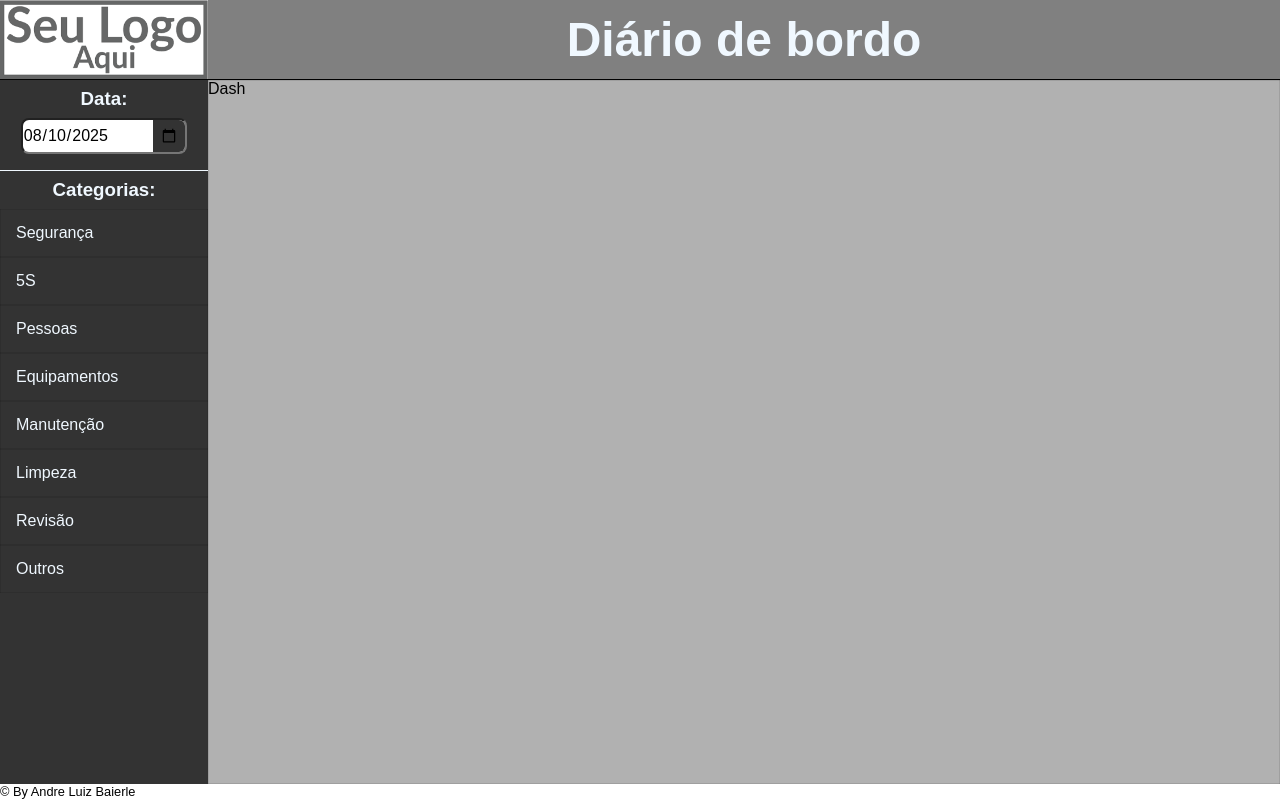
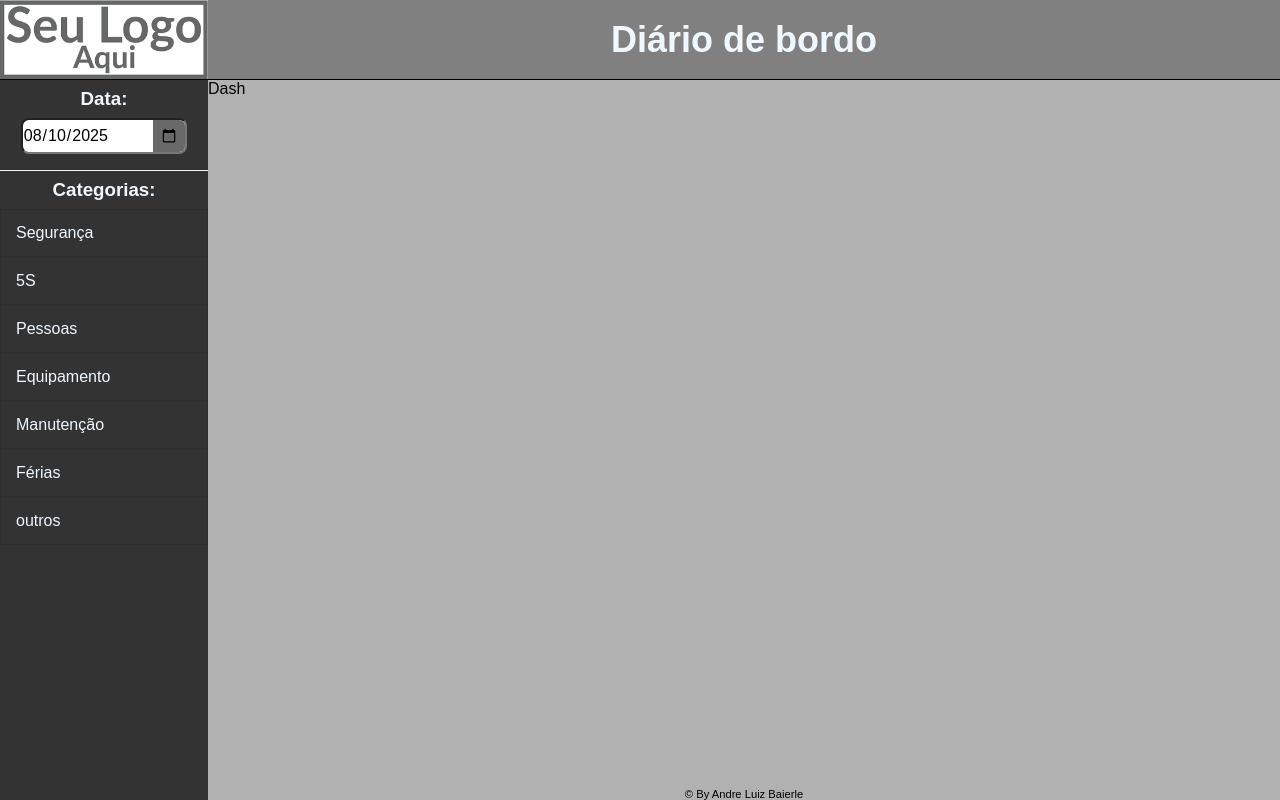
Before and after one commit to LordVonago/daily_operation_maintenance, a React (Vite) app: page / in a window 1280 px wide. Built offline with nearby package versions, Linux system fonts and the light colour scheme.

Commit message:
Exibição de telas
Incluídas a exibição das telas para cada Categoria via manipulação de estilos via JS.
Ajustes de CSS para a exibição das telas e ajustes nos elementos que já existiam.

```diff
--- a/index.html
+++ b/index.html
@@ -1,9 +1,22 @@
-<!doctype html>
+<!DOCTYPE html>
 <html lang="pt-BR">
   <head>
     <meta charset="UTF-8" />
-    <!-- <link rel="icon" type="image/svg+xml" href="/vite.svg" /> -->
+
+    <!-- Favicon -->
+    <link rel="icon" type="image/svg+xml" href="/favicon.png" />
+
     <meta name="viewport" content="width=device-width, initial-scale=1.0" />
+
+    <!-- Icons -->
+    <link
+      rel="stylesheet"
+      href="https://cdnjs.cloudflare.com/ajax/libs/font-awesome/6.5.1/css/all.min.css"
+      integrity="sha512-DTOQO9RWCH3ppGqcWaEA1BIZOC6xxalwEsw9c2QQeAIftl+Vegovlnee1c9QX4TctnWMn13TZye+giMm8e2LwA=="
+      crossorigin="anonymous"
+      referrerpolicy="no-referrer"
+    />
+
     <title>Acompanhamento organizacional</title>
   </head>
   <body>
--- /dev/null
+++ b/src/Components/5S/S5.jsx
@@ -0,0 +1,9 @@
+// Os elementos <div> não podem conter id
+
+import classes from "./S5.module.css";
+
+const S5 = () => {
+  return <div>5s</div>;
+};
+
+export default S5;
--- a/src/Components/Dash.jsx
+++ /dev/null
@@ -1,7 +0,0 @@
-import React from "react";
-
-const Dash = () => {
-  return <div>Dash</div>;
-};
-
-export default Dash;
--- /dev/null
+++ b/src/Components/Dashboard/Dash.jsx
@@ -0,0 +1,13 @@
+// Os elementos <div> não podem conter id
+
+import classes from "./Dash.module.css";
+
+const Dash = () => {
+  return (
+    <>
+      <div className={classes.mainContainer}>Dash</div>
+    </>
+  );
+};
+
+export default Dash;
--- /dev/null
+++ b/src/Components/Dashboard/Dash.module.css
@@ -0,0 +1,3 @@
+.mainContainer {
+  height: 100%;
+}
--- a/src/Footer/Footer.jsx
+++ b/src/Components/Footer/Footer.jsx
@@ -4,10 +4,9 @@ const Footer = () => {
   return (
     <>
       <footer className={classes.footer}>
-        &copy;
         <a href="https://github.com/LordVonago" target="blank">
           {" "}
-          By Andre Luiz Baierle
+          &copy; By Andre Luiz Baierle
         </a>
       </footer>
     </>
--- a/src/Footer/Footer.module.css
+++ b/src/Components/Footer/Footer.module.css
@@ -1,5 +1,6 @@
 .footer {
-  font-size: 0.8rem;
+  font-size: 0.7rem;
+  text-align: center;
 
   & a {
     color: black;
--- a/src/Home/Home.jsx
+++ b/src/Home/Home.jsx
@@ -1,18 +1,43 @@
 import { useEffect, useState } from "react";
 import classes from "./Home.module.css";
-import Footer from "../Footer/Footer.jsx";
-import Dash from "../Components/Dash.jsx";
+import Footer from "../Components/Footer/Footer.jsx";
+import Dash from "../Components/Dashboard/Dash.jsx";
+import S5 from "../Components/5S/S5.jsx";
 
 const Home = () => {
   let categories = [
-    "Segurança",
-    "5S",
-    "Pessoas",
-    "Equipamentos",
-    "Manutenção",
-    "Limpeza",
-    "Revisão",
-    "Outros",
+    {
+      label: "Segurança",
+      id: "Safety",
+    },
+    {
+      label: "5S",
+      id: "S5",
+    },
+    {
+      label: "Pessoas",
+      id: "People",
+    },
+    {
+      label: "Equipamento",
+      id: "Equipament",
+    },
+    {
+      label: "Manutenção",
+      id: "Maintenance",
+    },
+    {
+      label: "Férias",
+      id: "Vacation",
+    },
+    {
+      label: "outros",
+      id: "Others",
+    },
+    // {
+    //   label: "Pessoas",
+    //   id: "People",
+    // },
   ];
 
   const [inputdatevalue, setinputdatevalue] = useState("");
@@ -30,17 +55,37 @@ const Home = () => {
   }, []);
 
   function handleClick(e) {
+    sessionStorage.setItem("Category", e.target.innerText);
+
     const pElements = e.target.closest("ul").getElementsByTagName("p");
     for (let i = 0; i < pElements.length; i++) {
       const element = pElements[i];
       element.style = "";
     }
 
+    let activatedEl = e.target.id;
+
     e.target.style.backgroundColor = "aliceblue";
     e.target.style.fontSize = "large";
     e.target.style.color = "#333";
     e.target.style.fontWeight = "bold";
     e.target.style.borderRadius = "0.3rem";
+
+    const divElements = document
+      .querySelector("article")
+      .getElementsByTagName("div");
+
+    for (let i = 0; i < divElements.length; i++) {
+      const element = divElements[i];
+
+      if (element.id == activatedEl) {
+        element.style = "";
+      } else {
+        element.id !== ""
+          ? (element.style.display = "none")
+          : (element.style = "");
+      }
+    }
   }
 
   return (
@@ -48,7 +93,10 @@ const Home = () => {
       <div className={classes.mainContainer}>
         {/* Título */}
         <div className={classes.NavBar}>
-          <div className={classes.logoContainer}>
+          <div
+            className={classes.logoContainer}
+            onClick={() => window.location.reload()}
+          >
             <img src="/images.png" alt="" />
           </div>
           <section className={classes.title}>
@@ -80,7 +128,13 @@ const Home = () => {
               <ul>
                 {categories.map((element, index) => (
                   <li key={index} onClick={(e) => handleClick(e)}>
-                    <p>{element}</p>
+                    <p id={element.id}>
+                      {element.label}{" "}
+                      <i
+                        class="fa-solid fa-arrow-right"
+                        style={{ color: "#333" }}
+                      />
+                    </p>
                   </li>
                 ))}
               </ul>
@@ -88,15 +142,83 @@ const Home = () => {
           </aside>
 
           {/* Conteúdo das categorias ((((WIP)))) */}
-          <div className={classes.content}>
-            <article>
-              <div className={classes.dashContainer}>
-                <Dash />
-              </div>
-            </article>
-          </div>
+          <article className={classes.content}>
+            {/* Conteúdo das categorias ((((WIP)))) */}
+
+            {/* DashBoard */}
+            <div id="Dash" className={classes.dashContainer}>
+              <Dash />
+            </div>
+
+            {/* 5S */}
+            <div
+              id="Safety"
+              className={classes.safetyContainer}
+              style={{ display: "none" }}
+            >
+              <p>Segurança</p>
+            </div>
+
+            {/* 5S */}
+            <div
+              id="S5"
+              className={classes.S5Container}
+              style={{ display: "none" }}
+            >
+              <S5 />
+            </div>
+
+            {/* Pessoas */}
+            <div
+              id="People"
+              className={classes.peopleContainer}
+              style={{ display: "none" }}
+            >
+              <p>Pessoas</p>
+            </div>
+
+            {/* Equipamentos */}
+            <div
+              id="Equipament"
+              className={classes.equipamentContainer}
+              style={{ display: "none" }}
+            >
+              <p>Equipamentos</p>
+            </div>
+
+            {/* Manutenção */}
+            <div
+              id="Maintenance"
+              className={classes.maintenanceContainer}
+              style={{ display: "none" }}
+            >
+              <p>Manutenção</p>
+            </div>
+
+            {/* Férias */}
+            <div
+              id="Vacation"
+              className={classes.vacationContainer}
+              style={{ display: "none" }}
+            >
+              <p>Férias</p>
+            </div>
+
+            {/* Outros */}
+            <div
+              id="Others"
+              className={classes.othersContainer}
+              style={{ display: "none" }}
+            >
+              <p>Outros</p>
+            </div>
+
+            {/* Footer */}
+            <footer>
+              <Footer />
+            </footer>
+          </article>
         </div>
-        <Footer />
       </div>
     </>
   );
--- a/src/Home/Home.module.css
+++ b/src/Home/Home.module.css
@@ -1,7 +1,6 @@
-.mainContainer {
+/* .mainContainer {
   height: 100%;
-  height: calc(100vh - 12vh);
-}
+} */
 
 .NavBar {
   background-color: gray;
@@ -19,6 +18,7 @@
     min-width: fit-content;
     max-width: 13rem;
     width: 100%;
+    cursor: pointer;
 
     & img {
       max-width: 13rem;
@@ -31,7 +31,7 @@
     align-content: center;
     text-align: center;
     color: aliceblue;
-    font-size: xx-large;
+    font-size: 3vh;
     min-width: fit-content;
   }
 }
@@ -49,6 +49,7 @@
     width: 100%;
     background-color: #333;
     color: aliceblue;
+    height: 90vh;
 
     & input[type="date"] {
       font-size: 1rem;
@@ -59,7 +60,7 @@
 
       &::-webkit-calendar-picker-indicator {
         cursor: pointer;
-        background-color: #333;
+        background-color: #696969;
         padding: 0.5rem;
         /* border-radius: 0.4rem; */
       }
@@ -80,19 +81,18 @@
       display: flex;
       flex-direction: column;
       & p {
-        align-content: center;
+        display: flex;
+        justify-content: space-between;
+        align-items: center;
         height: 3rem;
         padding-left: 1rem;
+        padding-right: 1rem;
         box-shadow: inset 0 0 1px 0px black;
         cursor: pointer;
         transition: all 0.2s;
         background-color: #333;
-
-        /* & p {
-          width: fit-content;
-        } */
-
-        &:hover {
+      }
+      & p:hover {
         font-size: large;
         font-weight: bold;
         background-color: aliceblue;
@@ -102,15 +102,15 @@
     }
   }
 }
-}
 
 .content {
   width: 100%;
   background-color: rgb(177, 177, 177);
-  box-shadow: inset 0 0 1px 0px black;
+  display: flex;
+  flex-direction: column;
+  & div {
+    flex-grow: 1;
   }
-
-.dashContainer {
 }
 
 @media screen and (max-width: 768px) {
@@ -120,18 +120,14 @@
     width: 200px;
     /* background-color: aliceblue; */
   }
+}
+
+@media screen and (max-height: 480px) {
+  .NavBar {
+    position: relative;
+  }
+
   .pageContainer .leftAside {
-    & section {
-      & h3 {
-        /* margin: 0.1rem; */
-      }
-      & input[type="date"] {
-        /* padding: 0.1rem;
-        margin-bottom: 0.6rem; */
+    height: 100%;
   }
 }
-  }
-  .pageContainer .leftAside .categories p {
-    /* height: 2rem; */
-  }
-}
--- a/src/index.css
+++ b/src/index.css
@@ -9,7 +9,6 @@
 
 html {
   scroll-behavior: smooth;
-
   &::-webkit-scrollbar {
     display: none;
   }
```
Also changed, not shown: public/favicon.png (added), src/Components/5S/S5.module.css (added). Lines whose indentation alone changed are shown as unchanged.
